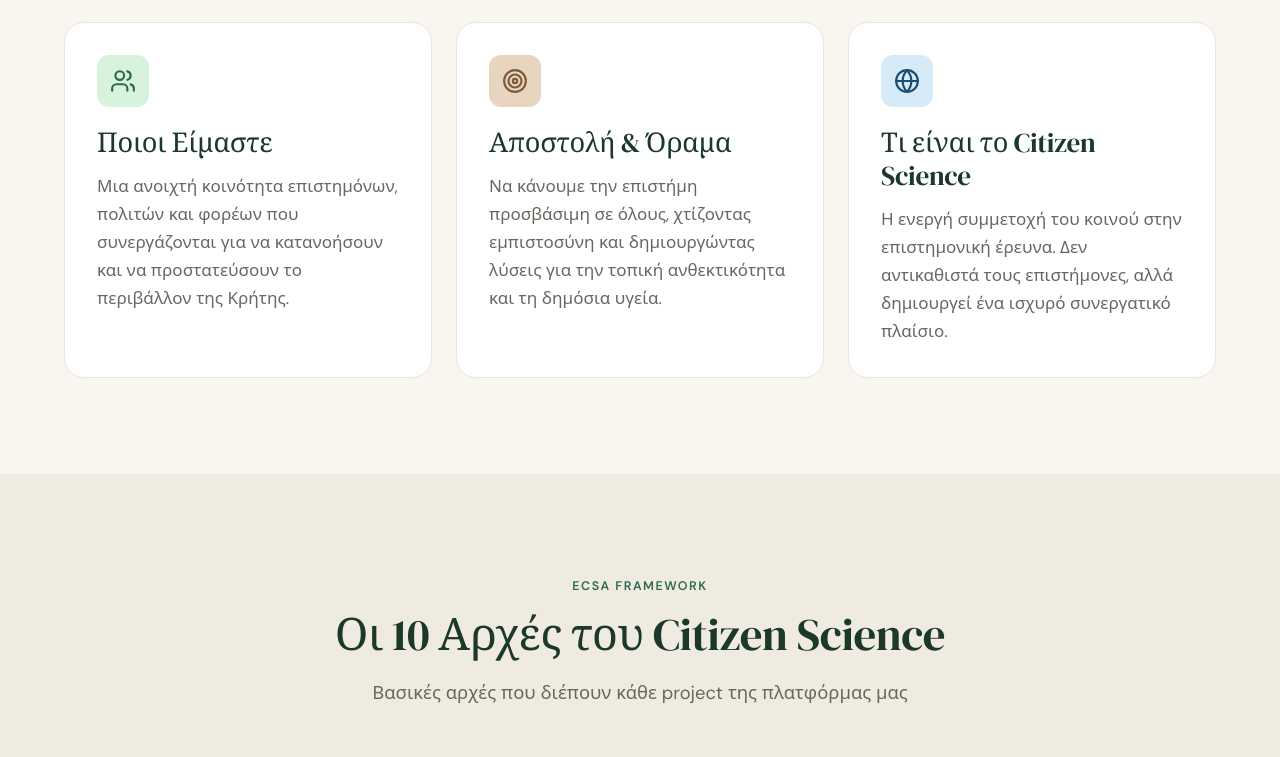
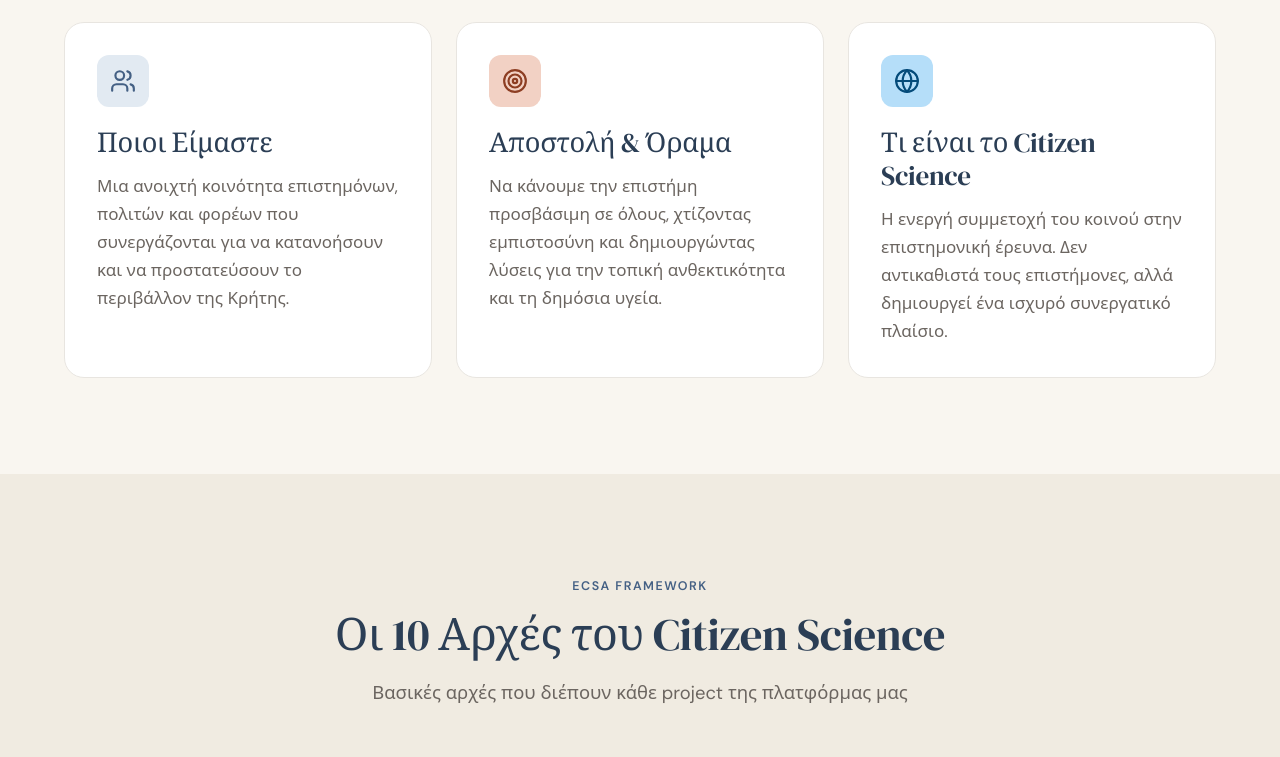
Before and after one commit to katartisikek/citizenscience, a React (Vite) app: page / in a window 1280 px wide. Shown: the part 1040-1797 px from the top of the page. Built offline with nearby package versions, Linux system fonts and the light colour scheme.

Commit message:
style: update color palette to match katartisi.gr (blue/orange)

```diff
--- a/src/index.css
+++ b/src/index.css
@@ -6,20 +6,20 @@
    ============================================= */
 
 :root {
-  /* ── Natural Color Palette ─────────────────── */
-  --green-900: #1C3829;
-  --green-700: #2D6A4F;
-  --green-500: #52B788;
-  --green-300: #95D5B2;
-  --green-100: #D8F3DC;
+  /* ── Katartisi Color Palette ─────────────────── */
+  --primary-900: #2b3e55;
+  --primary-700: #446084; /* Main Katartisi Blue */
+  --primary-500: #6a8ab2;
+  --primary-300: #a0b8d3;
+  --primary-100: #e2eaf2;
 
-  --blue-800:  #1B4F72;
-  --blue-600:  #2980B9;
-  --blue-200:  #D6EAF8;
+  --secondary-800: #044b7a;
+  --secondary-600: #066aab; /* Bright Blue */
+  --secondary-200: #b5def9;
 
-  --earth-700: #7D5A3C;
-  --earth-500: #A0785A;
-  --earth-200: #E8D5C0;
+  --accent-700: #8d3e23;
+  --accent-500: #c05530; /* Katartisi Orange */
+  --accent-200: #f2d1c4;
 
   --cream:     #F9F6F0;
   --cream-dark:#F0EBE1;
@@ -32,13 +32,13 @@
   --gray-900:  #1A1815;
 
   /* ── Semantic Aliases ─────────────────────── */
-  --color-primary:        var(--green-700);
-  --color-primary-light:  var(--green-500);
-  --color-primary-dark:   var(--green-900);
-  --color-primary-bg:     var(--green-100);
+  --color-primary:        var(--primary-700);
+  --color-primary-light:  var(--primary-500);
+  --color-primary-dark:   var(--primary-900);
+  --color-primary-bg:     var(--primary-100);
 
-  --color-secondary:      var(--blue-800);
-  --color-accent:         var(--earth-500);
+  --color-secondary:      var(--secondary-600);
+  --color-accent:         var(--accent-500);
 
   --color-background:     var(--cream);
   --color-surface:        var(--white);
@@ -46,17 +46,17 @@
   --color-surface-glass:  rgba(255, 255, 255, 0.75);
 
   --color-text:           var(--gray-600);
-  --color-text-dark:      var(--green-900);
+  --color-text-dark:      var(--primary-900);
   --color-text-light:     var(--gray-400);
 
   --color-border:         var(--gray-200);
-  --color-border-soft:    rgba(45, 106, 79, 0.12);
+  --color-border-soft:    rgba(68, 96, 132, 0.12);
 
   /* ── Gradients ─────────────────────────────── */
-  --gradient-primary:   linear-gradient(135deg, var(--green-500) 0%, var(--green-700) 100%);
-  --gradient-hero:      linear-gradient(160deg, #e8f5e9 0%, #f0f4f8 50%, #fdf6ee 100%);
-  --gradient-card:      linear-gradient(180deg, rgba(255,255,255,0) 60%, rgba(28,56,41,0.06) 100%);
-  --gradient-earth:     linear-gradient(135deg, var(--earth-200) 0%, var(--earth-500) 100%);
+  --gradient-primary:   linear-gradient(135deg, var(--secondary-600) 0%, var(--primary-700) 100%);
+  --gradient-hero:      linear-gradient(160deg, #e2eaf2 0%, #f0f4f8 50%, #fdf6ee 100%);
+  --gradient-card:      linear-gradient(180deg, rgba(255,255,255,0) 60%, rgba(68,96,132,0.06) 100%);
+  --gradient-earth:     linear-gradient(135deg, var(--accent-200) 0%, var(--accent-500) 100%);
 
   /* ── Spacing ──────────────────────────────── */
   --space-1: 0.25rem;
@@ -140,7 +140,7 @@ a {
   text-decoration: none;
   transition: color var(--t-fast);
 }
-a:hover { color: var(--green-900); }
+a:hover { color: var(--primary-900); }
 
 img {
   max-width: 100%;
@@ -225,19 +225,19 @@ button { font-family: inherit; cursor: pointer; }
 }
 
 .badge-green {
-  background: var(--green-100);
-  color: var(--green-700);
-  border: 1px solid var(--green-300);
+  background: var(--primary-100);
+  color: var(--primary-700);
+  border: 1px solid var(--primary-300);
 }
 
 .badge-earth {
-  background: var(--earth-200);
-  color: var(--earth-700);
+  background: var(--accent-200);
+  color: var(--accent-700);
 }
 
 .badge-blue {
-  background: var(--blue-200);
-  color: var(--blue-800);
+  background: var(--secondary-200);
+  color: var(--secondary-800);
 }
 
 /* ──────────────────────────────────────────────
@@ -267,7 +267,7 @@ button { font-family: inherit; cursor: pointer; }
   box-shadow: 0 2px 8px rgba(45, 106, 79, 0.28);
 }
 .btn-primary:hover {
-  background: var(--green-900);
+  background: var(--primary-900);
   color: var(--white);
   transform: translateY(-2px);
   box-shadow: 0 4px 16px rgba(45, 106, 79, 0.35);
@@ -291,7 +291,7 @@ button { font-family: inherit; cursor: pointer; }
 .btn-outline:hover {
   border-color: var(--color-primary);
   color: var(--color-primary);
-  background: var(--green-100);
+  background: var(--primary-100);
 }
 
 .btn-ghost {
@@ -300,8 +300,8 @@ button { font-family: inherit; cursor: pointer; }
   padding: 0.75rem 1.25rem;
 }
 .btn-ghost:hover {
-  background: var(--green-100);
-  color: var(--green-900);
+  background: var(--primary-100);
+  color: var(--primary-900);
 }
 
 /* ──────────────────────────────────────────────
@@ -516,12 +516,12 @@ textarea.form-control {
 
 .nav-link:hover {
   color: var(--color-primary);
-  background: var(--green-100);
+  background: var(--primary-100);
 }
 
 .nav-link.active {
   color: var(--color-primary);
-  background: var(--green-100);
+  background: var(--primary-100);
   font-weight: 600;
 }
 
@@ -544,7 +544,7 @@ textarea.form-control {
 .mobile-menu-btn:hover {
   border-color: var(--color-primary);
   color: var(--color-primary);
-  background: var(--green-100);
+  background: var(--primary-100);
 }
 
 /* Mobile Dropdown */
@@ -651,14 +651,14 @@ textarea.form-control {
   width: 52px;
   height: 52px;
   border-radius: var(--radius-md);
-  background: var(--green-100);
-  color: var(--green-700);
+  background: var(--primary-100);
+  color: var(--primary-700);
   flex-shrink: 0;
 }
 
-.icon-box.earth  { background: var(--earth-200); color: var(--earth-700); }
-.icon-box.blue   { background: var(--blue-200);  color: var(--blue-800); }
-.icon-box.dark   { background: var(--green-700); color: var(--white); }
+.icon-box.earth  { background: var(--accent-200); color: var(--accent-700); }
+.icon-box.blue   { background: var(--secondary-200);  color: var(--secondary-800); }
+.icon-box.dark   { background: var(--primary-700); color: var(--white); }
 
 /* Keep icon-container for compatibility */
 .icon-container {
@@ -675,7 +675,7 @@ textarea.form-control {
    FOOTER
 ──────────────────────────────────────────────── */
 .footer {
-  background: var(--green-900);
+  background: var(--primary-900);
   color: rgba(255,255,255,0.82);
   padding: var(--space-20) 0 var(--space-8);
   position: relative;
@@ -713,7 +713,7 @@ textarea.form-control {
 
 .footer p { color: rgba(255,255,255,0.7); }
 .footer a  { color: rgba(255,255,255,0.7); transition: color var(--t-fast); }
-.footer a:hover { color: var(--green-300); }
+.footer a:hover { color: var(--primary-300); }
 
 .footer-nav-list {
   list-style: none;
@@ -743,9 +743,9 @@ textarea.form-control {
 }
 
 .footer-social-icon:hover {
-  background: var(--green-500);
+  background: var(--primary-500);
   color: var(--white);
-  border-color: var(--green-500);
+  border-color: var(--primary-500);
   transform: translateY(-3px);
 }
 
--- a/src/pages/Home.jsx
+++ b/src/pages/Home.jsx
@@ -76,7 +76,7 @@ const Home = () => {
           <span className="overline">Η επιστήμη ανήκει σε όλους</span>
           <h1 style={{ marginBottom: '1.25rem' }}>
             {settings.heroTitle}{' '}
-            <em style={{ fontStyle: 'italic', color: 'var(--green-700)' }}>Μαζί με εσένα.</em>
+            <em style={{ fontStyle: 'italic', color: 'var(--primary-700)' }}>Μαζί με εσένα.</em>
           </h1>
           <p className="text-lead animate-fade-in delay-100" style={{ margin: '0 auto 2.5rem' }}>
             {settings.heroSubtitle}
@@ -171,7 +171,7 @@ const Home = () => {
                     <span style={{
                       fontFamily: "'DM Serif Display', serif",
                       fontSize: '1.6rem',
-                      color: 'var(--green-300)',
+                      color: 'var(--primary-300)',
                       lineHeight: 1,
                       flexShrink: 0,
                       marginTop: '0.1rem',
@@ -196,7 +196,7 @@ const Home = () => {
         <section className="section-sm">
           <div className="container">
             <div style={{
-              background: 'var(--green-700)',
+              background: 'var(--primary-700)',
               borderRadius: 'var(--radius-xl)',
               padding: '3.5rem 4rem',
               display: 'flex',
@@ -213,7 +213,7 @@ const Home = () => {
               </div>
               <Link to="/participate" className="btn" style={{
                 background: 'white',
-                color: 'var(--green-700)',
+                color: 'var(--primary-700)',
                 whiteSpace: 'nowrap',
                 flexShrink: 0,
               }}>
--- a/src/pages/Projects.jsx
+++ b/src/pages/Projects.jsx
@@ -4,7 +4,7 @@ import { Link } from 'react-router-dom';
 import { useData } from '../context/DataContext';
 
 const statusColors = {
-  'Ενεργό':        { bg: 'var(--green-100)',  text: 'var(--green-700)',  border: 'var(--green-300)' },
+  'Ενεργό':        { bg: 'var(--primary-100)',  text: 'var(--primary-700)',  border: 'var(--primary-300)' },
   'Ολοκληρωμένο':  { bg: 'var(--gray-100)',   text: 'var(--gray-600)',   border: 'var(--gray-200)' },
 };
 
@@ -94,13 +94,13 @@ const Projects = () => {
                       marginBottom: '1.25rem', fontSize: '0.85rem', color: 'var(--color-text-light)',
                     }}>
                       <span style={{ display: 'flex', alignItems: 'center', gap: '0.35rem' }}>
-                        <MapPin size={14} style={{ color: 'var(--green-500)' }} /> {project.area}
+                        <MapPin size={14} style={{ color: 'var(--primary-500)' }} /> {project.area}
                       </span>
                       <span style={{ display: 'flex', alignItems: 'center', gap: '0.35rem' }}>
-                        <Calendar size={14} style={{ color: 'var(--green-500)' }} /> {project.timeline}
+                        <Calendar size={14} style={{ color: 'var(--primary-500)' }} /> {project.timeline}
                       </span>
                       <span style={{ display: 'flex', alignItems: 'center', gap: '0.35rem' }}>
-                        <Users size={14} style={{ color: 'var(--green-500)' }} /> {project.participants} άτομα
+                        <Users size={14} style={{ color: 'var(--primary-500)' }} /> {project.participants} άτομα
                       </span>
                     </div>
 
```
Also changed, not shown: src/components/Footer.jsx (+4 -4 lines), src/pages/News.jsx (+8 -8 lines).
